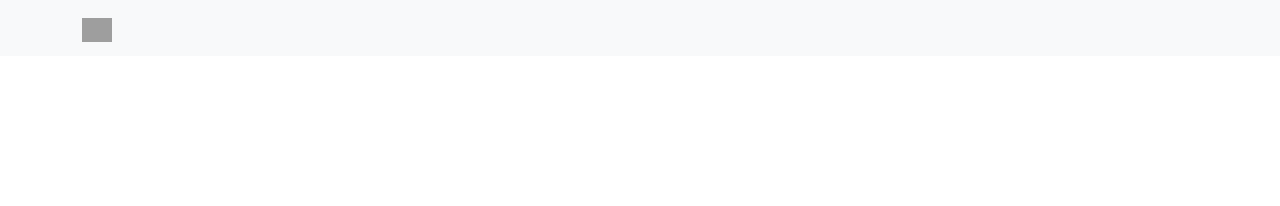
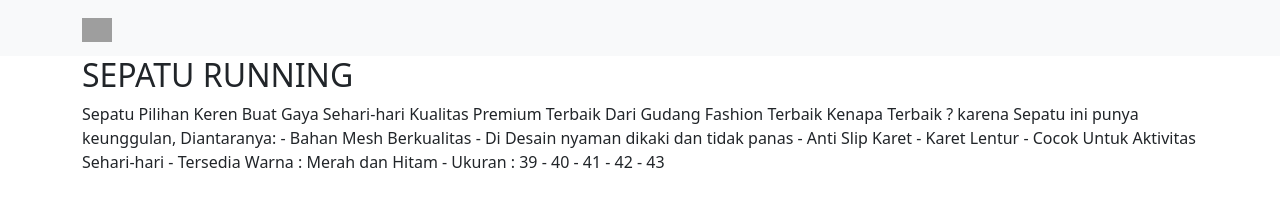
Before and after one commit to omdropship/sepatu, a plain HTML site: page index.html in a window 1280 px wide. Drawn offline with nearby package versions, Linux system fonts and the light colour scheme; grey boxes are pictures that could not be loaded.

Commit message:
Update index.html

```diff
--- a/index.html
+++ b/index.html
@@ -19,6 +19,17 @@
   </div>
 </nav>
 <div class="container">
+  <h2>SEPATU RUNNING</h2>
+  Sepatu Pilihan Keren Buat Gaya Sehari-hari
+  Kualitas Premium Terbaik Dari Gudang Fashion Terbaik
+Kenapa Terbaik ? karena Sepatu ini punya keunggulan, Diantaranya:
+- Bahan Mesh Berkualitas
+- Di Desain nyaman dikaki dan tidak panas
+- Anti Slip Karet
+- Karet Lentur
+- Cocok Untuk Aktivitas Sehari-hari
+- Tersedia Warna : Merah dan Hitam
+- Ukuran : 39 - 40 - 41 - 42 - 43
   <!-- Content here -->
 </div>
     <!-- Optional JavaScript; choose one of the two! -->
```
